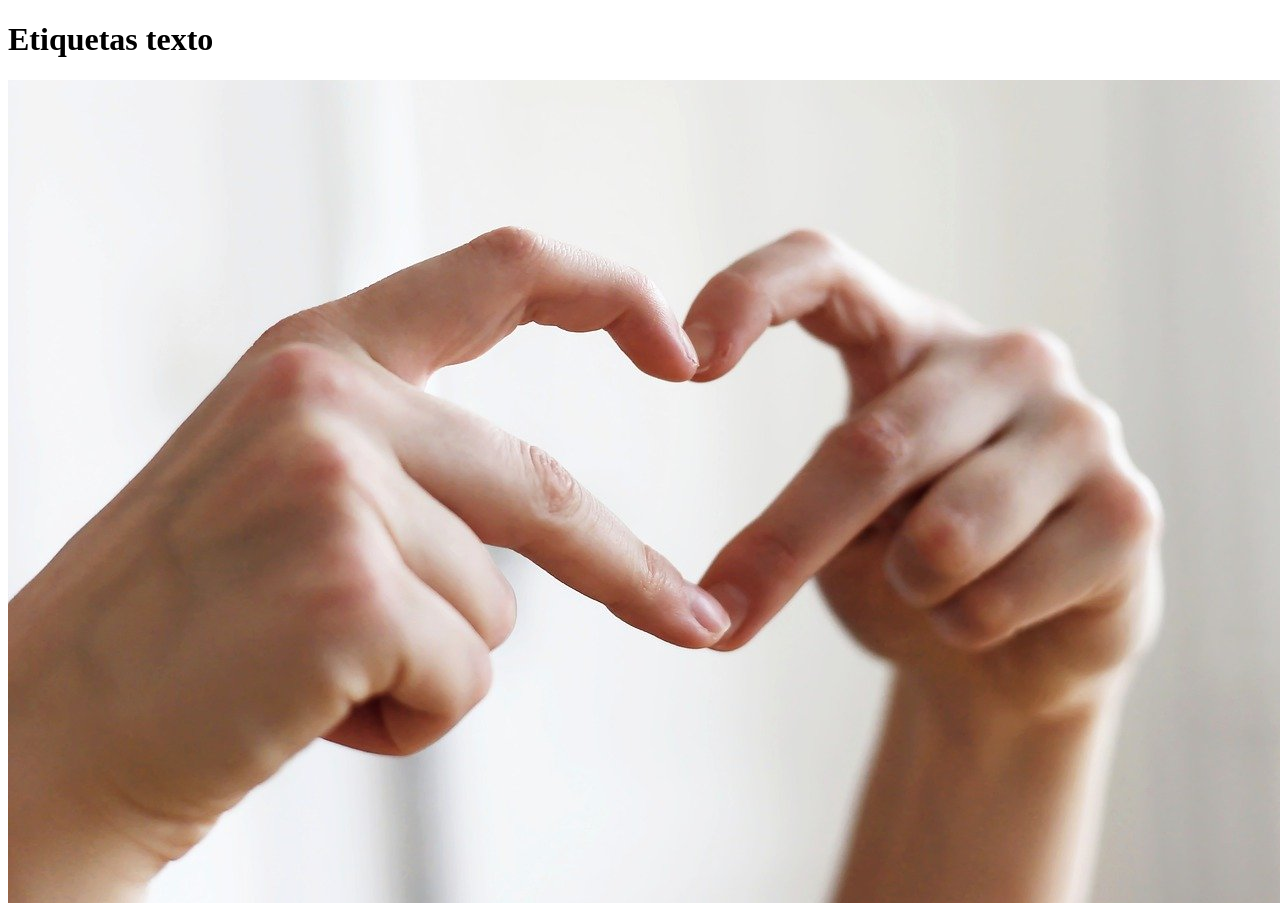
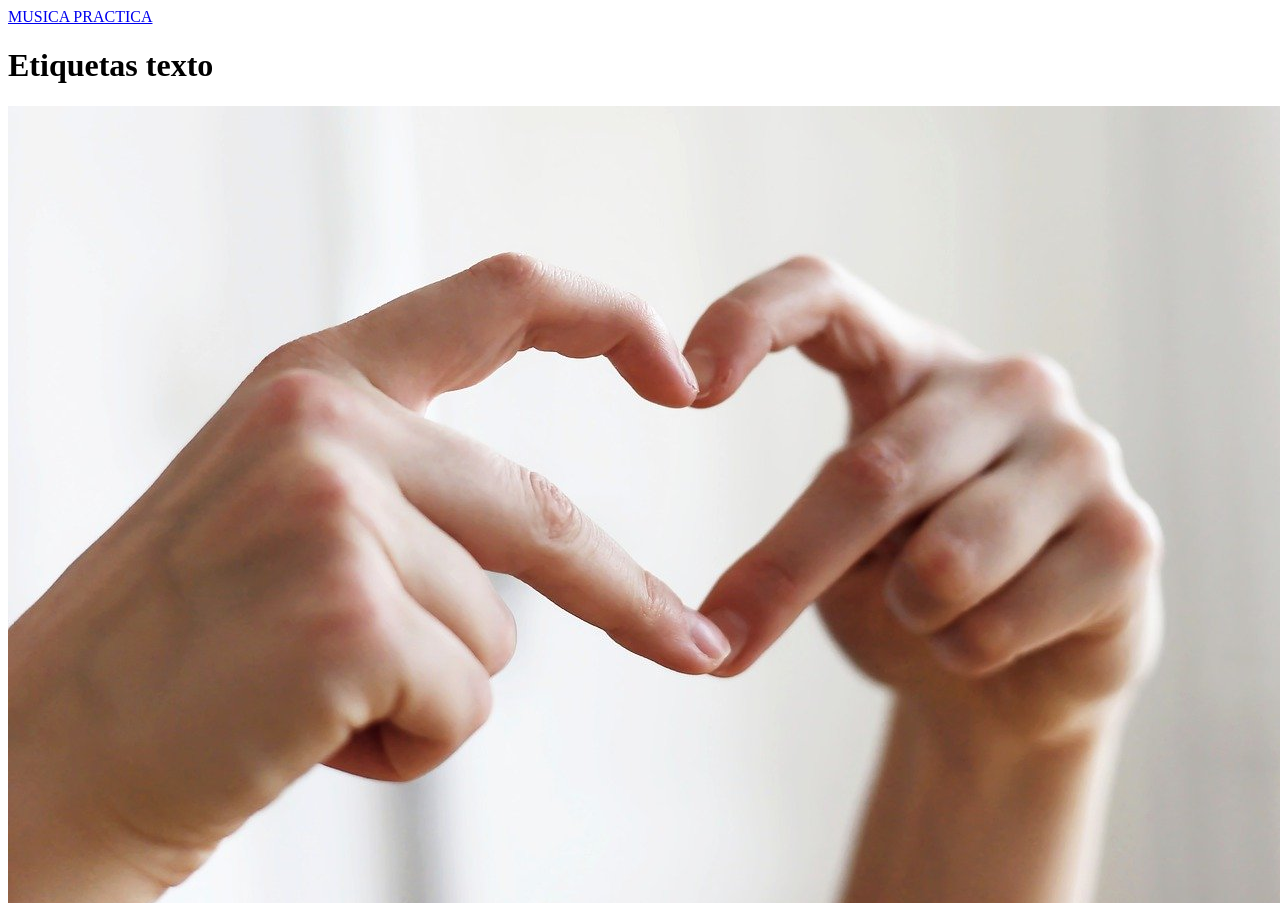
Before and after one commit to keevin1410/practica5_51, a plain HTML site: page index.html in a window 1280 px wide. Shown: the top 903 px of the page. Drawn offline with Linux system fonts and the light colour scheme.

Commit message:
practica5

```diff
--- a/index.html
+++ b/index.html
@@ -5,6 +5,7 @@
     <meta http-equiv="X-UA-Compatible" content="IE=edge">
     <meta name="viewport" content="width=device-width, initial-scale=1.0">
     <title>Clase 5</title>
+    <a href="musica.html">MUSICA PRACTICA</a>
 </head>
 <body>
     <header>
```
